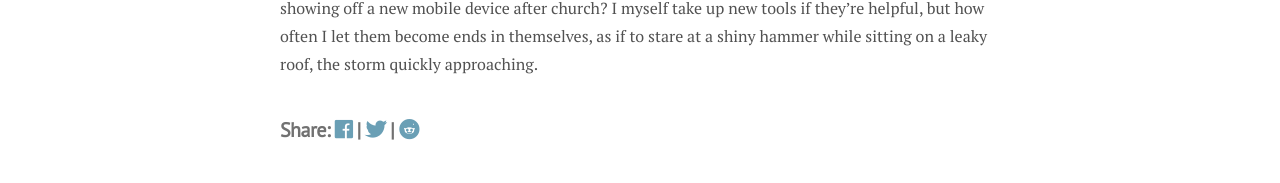
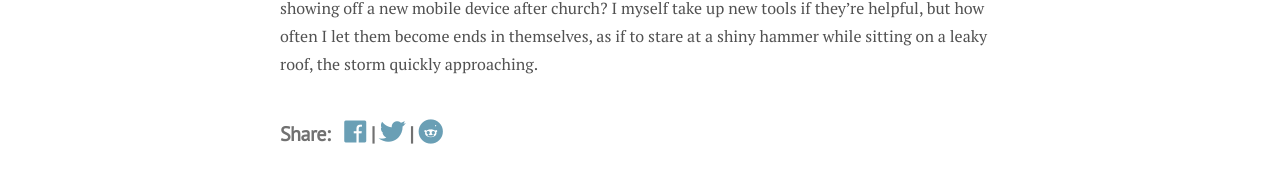
Before and after one commit to fpsvogel/lectiohumana, a Jekyll site: the page built from _posts/2018-07-08-Erasmus-Mark-01.01.md, in a window 1280 px wide. Shown: the part 673-856 px from the top of the page. Built offline with Jekyll 4.4.1, drawn with Linux system fonts in a browser that asks for light colours; nearby versions of some CDN libraries.

Commit message:
share bar v24

```diff
--- a/_layouts/post.html
+++ b/_layouts/post.html
@@ -14,5 +14,19 @@
   <article>
     {{ content }}
   </article>
-  {% include share.html %}
+
+	<div class="sidebar-personal-info-section">
+	<p><h2 class="post-share">Share:&nbsp;&nbsp;
+	<a href="https://www.facebook.com/sharer/sharer.php?u={{ site.baseurl }}{{ page.url }}" style="text-decoration: none; font-size: 1.2rem">
+	  <i class="fab fa-facebook" aria-hidden="true"></i>
+	</a> |
+	<a href="https://twitter.com/home?status={{ page.title }}{{ site.baseurl }}{{ page.url }}" style="text-decoration: none; font-size: 1.2rem">
+	  <i class="fab fa-twitter" aria-hidden="true"></i>
+	</a> |
+	<a href="http://www.reddit.com/submit?url={{ site.baseurl }}{{ page.url }}&title={{ page.title }}" style="text-decoration: none; font-size: 1.2rem">
+	  <i class="fab fa-reddit" aria-hidden="true"></i>
+	</a>
+	</h2>
+	</p>
+	</div>
 </div>
--- a/index.html
+++ b/index.html
@@ -25,7 +25,7 @@
     <article>
 
 	<div class="sidebar-personal-info-section">
-	<p><h2 class="post-share">Share:
+	<p><h2 class="post-share">Share:&nbsp;&nbsp;
 	<a href="https://www.facebook.com/sharer/sharer.php?u={{ site.baseurl }}{{ post.url }}" style="text-decoration: none; font-size: 1.2rem">
 	  <i class="fab fa-facebook" aria-hidden="true"></i>
 	</a> |
```
